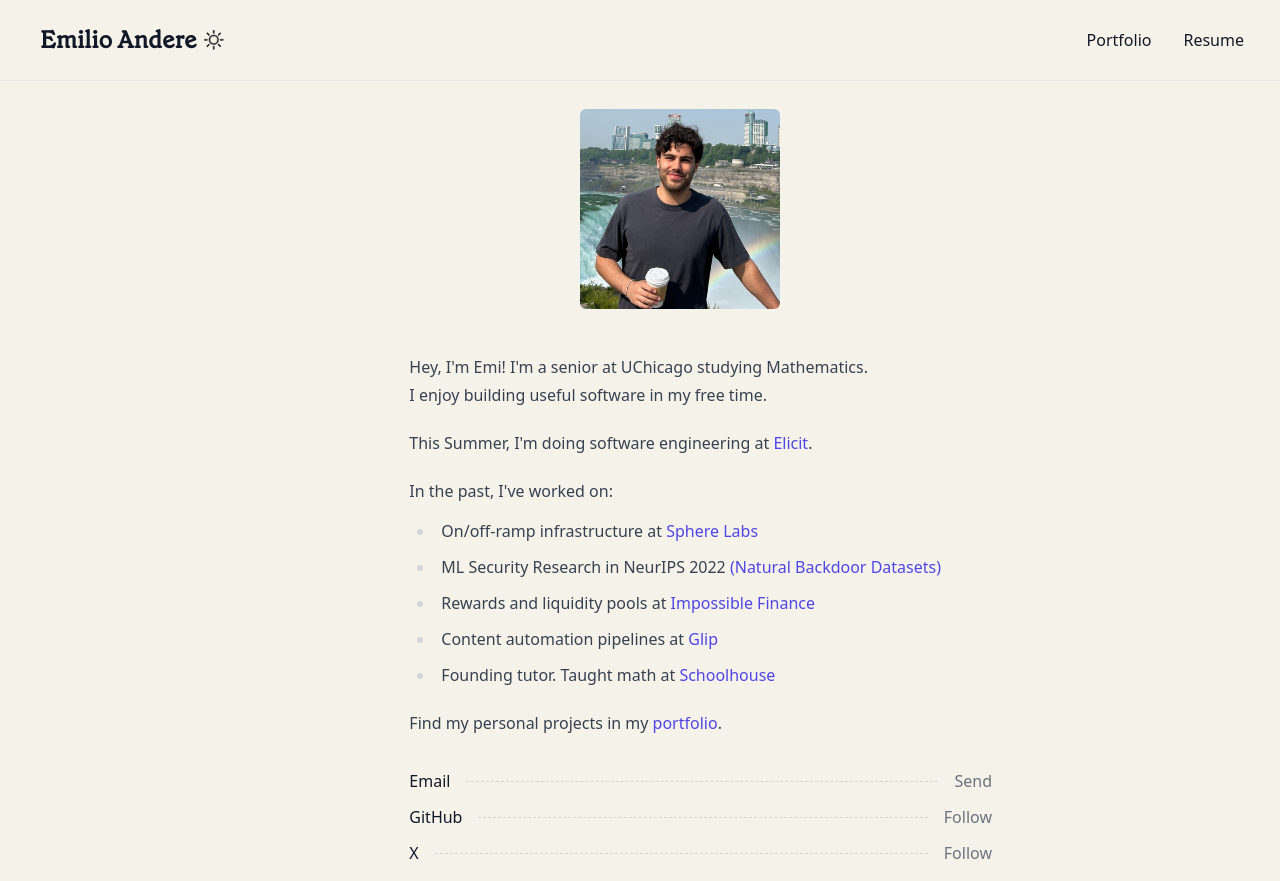
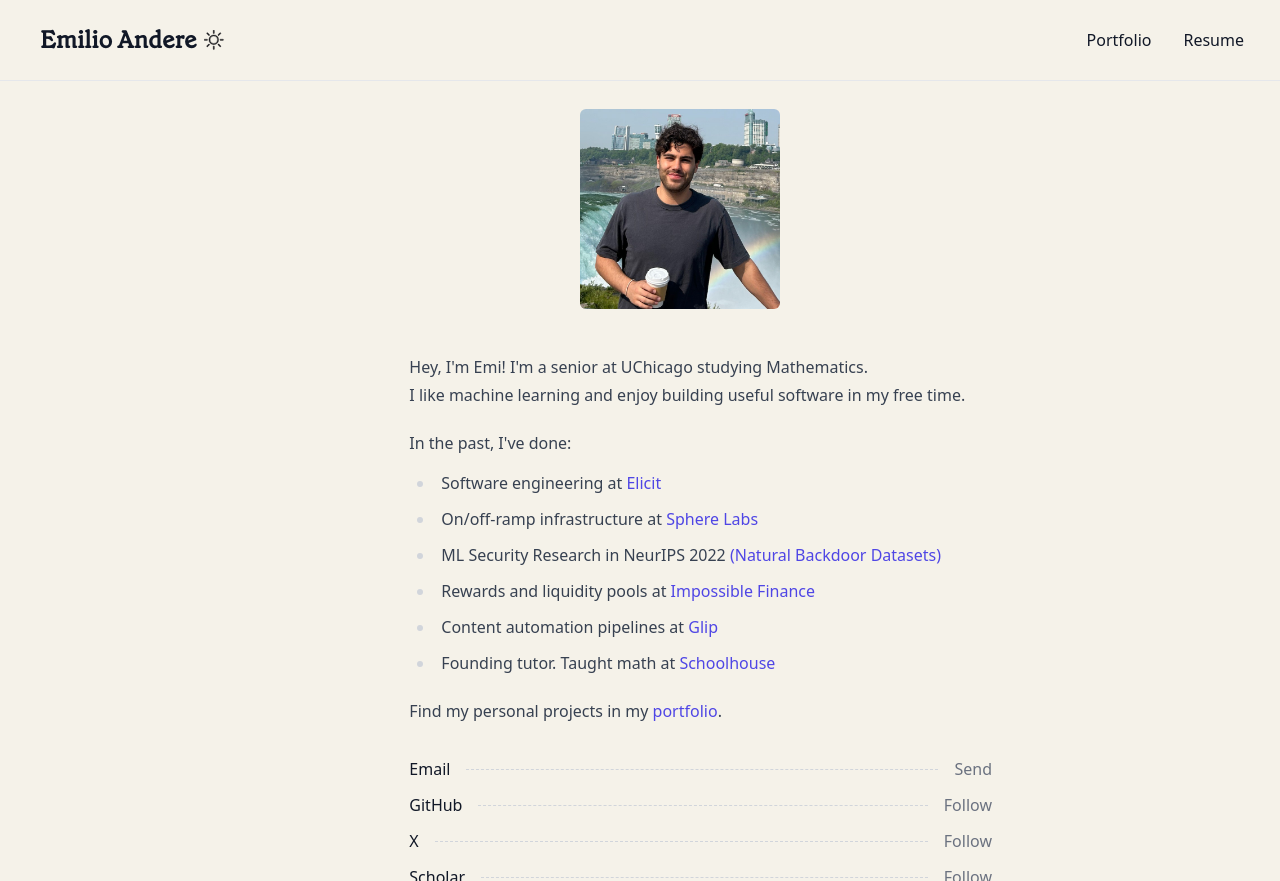
Before and after one commit to technoabsurdist/emilioandere.com, a Next.js app: page / in a window 1280 px wide. Built offline with nearby package versions, Linux system fonts and the light colour scheme.

Commit message:
updating Home with end of internship

```diff
--- a/src/components/Home.js
+++ b/src/components/Home.js
@@ -65,15 +65,13 @@ export function Home() {
               <div className="prose mt-5 -mb-8">
                 <p>
                   Hey, I'm Emi! I'm a senior at UChicago studying Mathematics. <br />
-                  I enjoy building useful software in my free time.
-                </p>
-                <p className="">
-                  This Summer, I'm doing software engineering at <a href="https://elicit.com/" target="_blank">Elicit</a>.
+                  I like machine learning and enjoy building useful software in my free time.
                 </p>
                 <p className="-mb-2">
-                  In the past, I've worked on:
+                  In the past, I've done:
                 </p>
                 <ul>
+                  <li>Software engineering at <a href="https://elicit.com">Elicit</a></li>
                   <li>On/off-ramp infrastructure at <a href="https://spherepay.co/" target="_blank">Sphere Labs</a></li>
                   <li>ML Security Research in NeurIPS 2022 <a href="https://arxiv.org/abs/2206.10673v1" target="_blank">(Natural Backdoor Datasets)</a></li>
                   <li>Rewards and liquidity pools at <a href="https://app.impossible.finance" target="_blank">Impossible Finance</a></li>
@@ -93,7 +91,7 @@ export function Home() {
             <SectionContent>
               <div className="flex flex-col space-y-3">
                 <TableRow
-                  href={'mailto:andere.emi@gmail.com'}
+                  href={'mailto:andere@uchicago.edu'}
                   title={'Email'}
                   subtitle={'Send'}
                   date={''}
```
